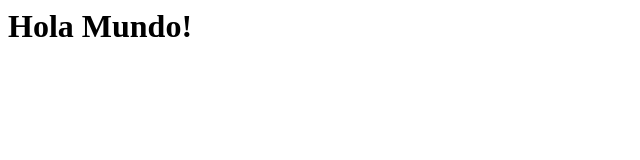
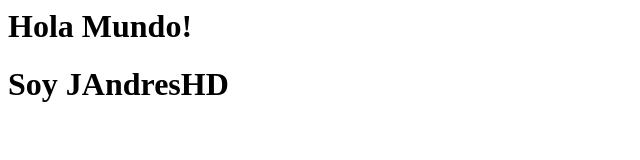
Before and after one commit to jandreshd/jahd.github.io, a plain HTML site: page index.html in a window 1280 px wide. Shown: the whole page, without its empty margins (0-640 px from the left). Drawn offline with Linux system fonts and the light colour scheme.

Commit message:
2da Modificacion

```diff
--- a/index.html
+++ b/index.html
@@ -1,5 +1,6 @@
 <html>
     <body>
         <h1>Hola Mundo!</h1>
+        <h1>Soy JAndresHD</h1>
     </body>
 </html>
```
